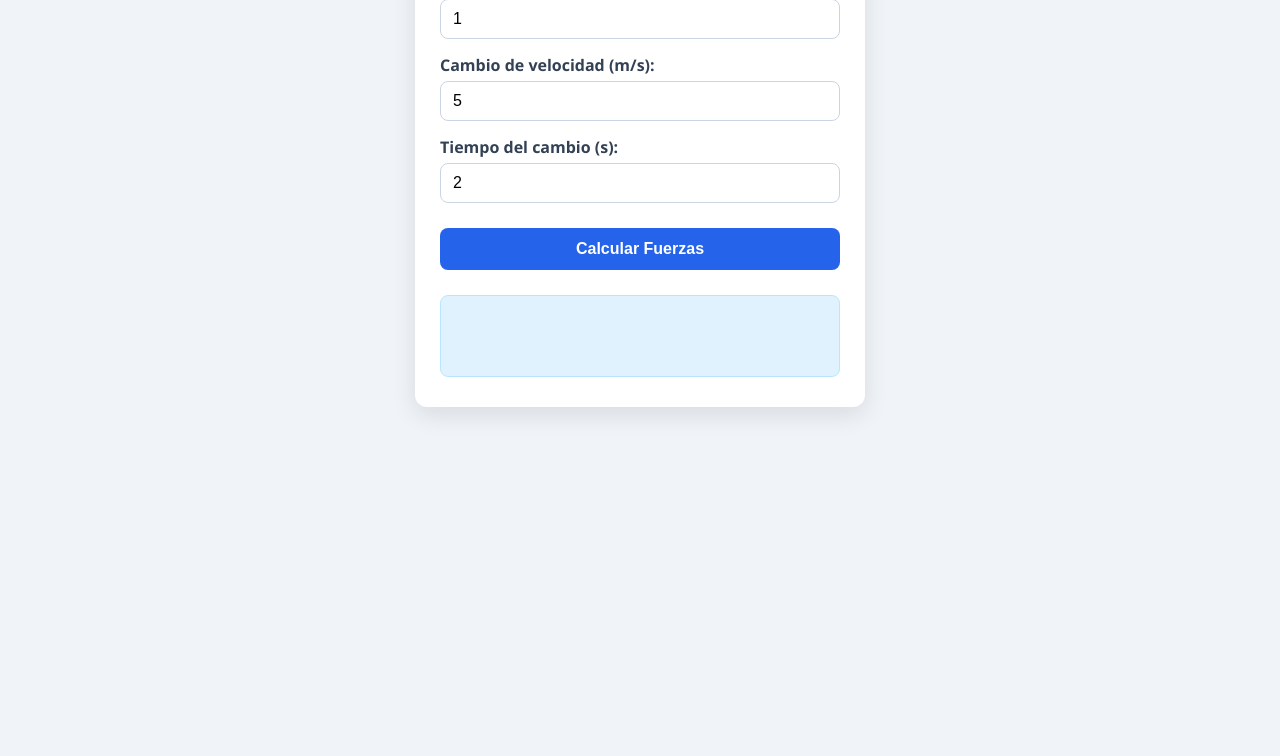
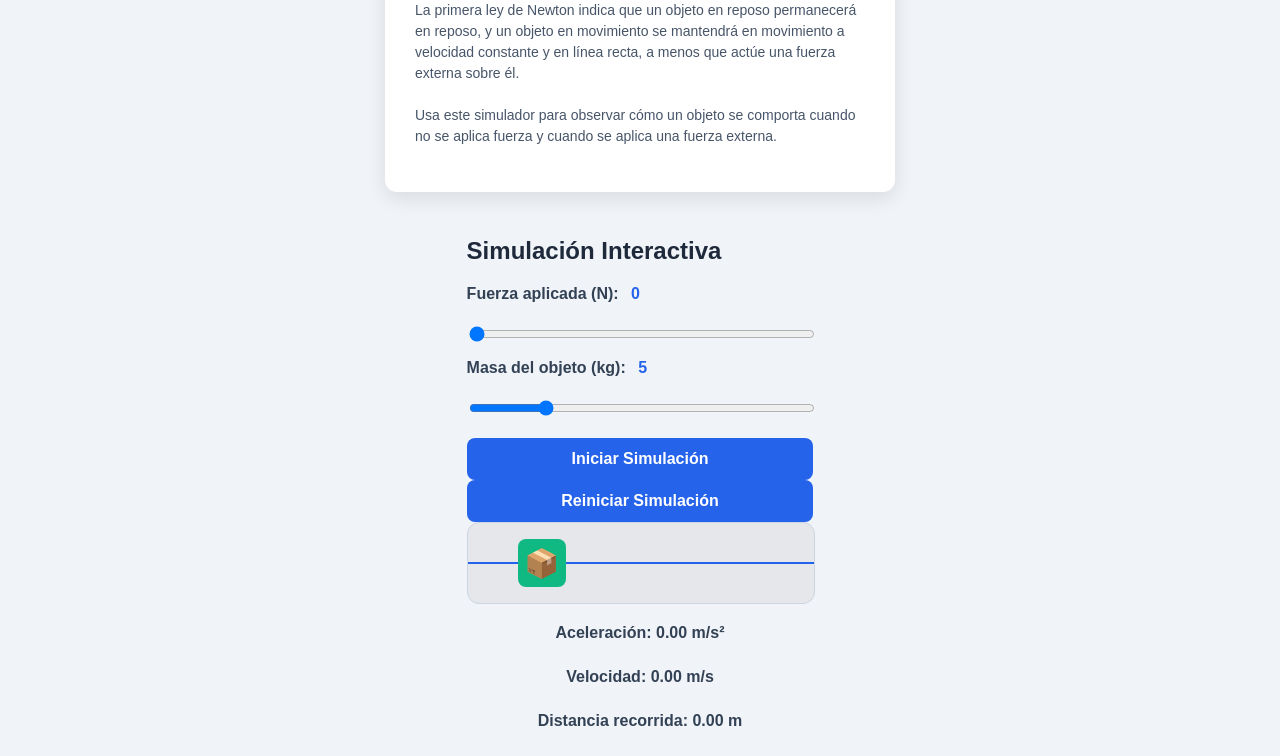
Before and after one commit to rutmy/pagina, a plain HTML site: page simulador-1.html in a window 1280 px wide. Shown: the part 204-960 px from the top of the page. Before the commit the page ends 880 px from the top, so only its background shows below. Drawn offline with Linux system fonts and the light colour scheme.

Commit message:
Update simulador-1.html

```diff
--- a/simulador-1.html
+++ b/simulador-1.html
@@ -2,129 +2,295 @@
 <html lang="es">
 <head>
   <meta charset="UTF-8" />
-  <meta name="viewport" content="width=device-width, initial-scale=1" />
-  <title>Calculadora Tercera Ley de Newton</title>
+  <meta name="viewport" content="width=device-width, initial-scale=1.0"/>
+  <title>Simulador Primera Ley de Newton</title>
   <style>
     body {
-      font-family: 'Segoe UI', Tahoma, Geneva, Verdana, sans-serif;
+      font-family: Arial, sans-serif;
       background: #f0f4f8;
       margin: 0;
-      padding: 40px 20px;
+      padding: 20px;
       display: flex;
-      justify-content: center;
-      align-items: flex-start;
-      min-height: 100vh;
+      flex-direction: column;
+      align-items: center;
       color: #1e293b;
     }
 
-    .container {
-      background: white;
-      padding: 30px 25px;
-      border-radius: 12px;
-      box-shadow: 0 8px 24px rgba(0,0,0,0.1);
-      max-width: 400px;
-      width: 100%;
+    /* Botón regresar */
+    .back-button {
+      align-self: flex-start;
+      margin-bottom: 15px;
+      background-color: #94a3b8;
+      color: white;
+      border: none;
+      border-radius: 8px;
+      padding: 8px 16px;
+      font-weight: 700;
+      cursor: pointer;
+      transition: background-color 0.3s ease;
+    }
+    .back-button:hover {
+      background-color: #64748b;
     }
 
     h1 {
-      margin-top: 0;
-      font-weight: 700;
-      text-align: center;
-      color: #0f172a;
+      margin-bottom: 15px;
+    }
+
+    .panel {
+      background: white;
+      border-radius: 12px;
+      box-shadow: 0 6px 20px rgba(0,0,0,0.1);
+      max-width: 450px;
+      width: 100%;
+      padding: 25px 30px;
+      margin-bottom: 25px;
+    }
+
+    .description {
+      font-size: 14px;
+      line-height: 1.5;
+      color: #475569;
+      margin-bottom: 20px;
+    }
+
+    .controls {
+      display: flex;
+      flex-direction: column;
+      gap: 15px;
       margin-bottom: 20px;
     }
 
     label {
+      font-weight: 600;
+      margin-bottom: 6px;
+      color: #334155;
       display: block;
-      margin-top: 15px;
-      font-weight: 600;
-      color: #334155;
     }
 
-    input[type=number] {
+    input[type="range"] {
       width: 100%;
-      padding: 10px 12px;
-      margin-top: 5px;
-      font-size: 16px;
-      border: 1px solid #cbd5e1;
-      border-radius: 8px;
-      box-sizing: border-box;
-      transition: border-color 0.3s ease;
+      cursor: pointer;
     }
 
-    input[type=number]:focus {
-      outline: none;
-      border-color: #2563eb;
-      box-shadow: 0 0 0 2px rgba(37, 99, 235, 0.3);
+    .value-display {
+      font-weight: 700;
+      color: #2563eb;
+      margin-left: 8px;
     }
 
     button {
-      margin-top: 25px;
-      width: 100%;
-      padding: 12px;
       background-color: #2563eb;
+      color: white;
       border: none;
       border-radius: 8px;
-      color: white;
+      padding: 12px;
       font-size: 16px;
       font-weight: 700;
       cursor: pointer;
       transition: background-color 0.3s ease;
+      width: 100%;
     }
 
-    button:hover {
+    button:hover:not(:disabled) {
       background-color: #1e40af;
     }
 
-    .result {
-      margin-top: 25px;
-      background-color: #e0f2fe;
-      padding: 15px;
+    button:disabled {
+      background-color: #94a3b8;
+      cursor: not-allowed;
+    }
+
+    .simulator-track {
+      position: relative;
+      width: 100%;
+      max-width: 850px;
+      height: 80px;
+      background: #e5e7eb;
+      border-radius: 12px;
+      overflow: hidden;
+      border: 1px solid #cbd5e1;
+    }
+
+    .track-line {
+      position: absolute;
+      top: 50%;
+      left: 0;
+      width: 100%;
+      height: 2px;
+      background-color: #2563eb;
+      transform: translateY(-50%);
+    }
+
+    .block {
+      position: absolute;
+      top: 50%;
+      left: 50px;
+      transform: translateY(-50%);
+      width: 48px;
+      height: 48px;
+      background-color: #10b981;
+      color: white;
+      font-size: 28px;
+      display: flex;
+      justify-content: center;
+      align-items: center;
       border-radius: 8px;
-      border: 1px solid #bae6fd;
-      color: #0369a1;
+      user-select: none;
+      transition: background-color 0.3s ease;
+    }
+
+    .info {
+      margin-top: 20px;
       font-weight: 700;
       text-align: center;
-      min-height: 50px;
+      color: #334155;
+      min-height: 24px;
     }
   </style>
 </head>
 <body>
 
-  <div class="container">
-    <h1>Calculadora Tercera Ley de Newton</h1>
+  <button class="back-button" onclick="window.history.back()">← Regresar</button>
 
-    <label for="mass">Masa del objeto (kg):</label>
-    <input type="number" id="mass" min="0.1" step="0.1" value="1" />
+  <div class="panel">
+    <h1>Simulador Primera Ley de Newton</h1>
+    <p class="description">
+      La primera ley de Newton indica que un objeto en reposo permanecerá en reposo, y un objeto en movimiento se mantendrá en movimiento a velocidad constante y en línea recta, a menos que actúe una fuerza externa sobre él.
+      <br><br>
+      Usa este simulador para observar cómo un objeto se comporta cuando no se aplica fuerza y cuando se aplica una fuerza externa.
+    </p>
+  </div>
 
-    <label for="deltaV">Cambio de velocidad (m/s):</label>
-    <input type="number" id="deltaV" min="0.1" step="0.1" value="5" />
+  <div class="simulator">
+    <h2>Simulación Interactiva</h2>
 
-    <label for="deltaT">Tiempo del cambio (s):</label>
-    <input type="number" id="deltaT" min="0.01" step="0.01" value="2" />
+    <div class="controls">
+      <label for="forceRange">Fuerza aplicada (N): <span id="forceValue" class="value-display">0</span></label>
+      <input type="range" id="forceRange" min="0" max="50" value="0" step="1" />
 
-    <button onclick="calcularFuerzas()">Calcular Fuerzas</button>
+      <label for="massRange">Masa del objeto (kg): <span id="massValue" class="value-display">5</span></label>
+      <input type="range" id="massRange" min="1" max="20" value="5" step="1" />
+    </div>
 
-    <div class="result" id="resultado"></div>
+    <button id="startBtn">Iniciar Simulación</button>
+    <button id="resetBtn">Reiniciar Simulación</button>
+
+    <div class="simulator-track" aria-label="Pista de simulación">
+      <div class="track-line"></div>
+      <div class="block" id="block" aria-label="Objeto moviéndose">📦</div>
+    </div>
+
+    <div class="info" id="accelerationInfo">Aceleración: 0.00 m/s²</div>
+    <div class="info" id="velocityInfo">Velocidad: 0.00 m/s</div>
+    <div class="info" id="distanceInfo">Distancia recorrida: 0.00 m</div>
   </div>
 
   <script>
-    function calcularFuerzas() {
-      const masa = parseFloat(document.getElementById('mass').value);
-      const deltaV = parseFloat(document.getElementById('deltaV').value);
-      const deltaT = parseFloat(document.getElementById('deltaT').value);
-      const resultado = document.getElementById('resultado');
+    const forceRange = document.getElementById('forceRange');
+    const massRange = document.getElementById('massRange');
+    const forceValue = document.getElementById('forceValue');
+    const massValue = document.getElementById('massValue');
 
-      if (masa > 0 && deltaV > 0 && deltaT > 0) {
-        const aceleracion = deltaV / deltaT;
-        const fuerza = masa * aceleracion;
-        resultado.innerHTML =
-          `Fuerza de acción: <span style="color:#1e40af;">${fuerza.toFixed(2)} N</span><br>` +
-          `Fuerza de reacción: <span style="color:#dc2626;">${(-fuerza).toFixed(2)} N</span>`;
-      } else {
-        resultado.textContent = "Por favor, ingresa valores válidos mayores que cero.";
+    const startBtn = document.getElementById('startBtn');
+    const resetBtn = document.getElementById('resetBtn');
+    const block = document.getElementById('block');
+    const track = document.querySelector('.simulator-track');
+
+    const accelerationInfo = document.getElementById('accelerationInfo');
+    const velocityInfo = document.getElementById('velocityInfo');
+    const distanceInfo = document.getElementById('distanceInfo');
+
+    let animationId = null;
+    let velocity = 0;
+    let distance = 0;
+    let acceleration = 0;
+    const deltaTime = 0.02; // seconds per frame approx ~50fps
+
+    // Maximum position the block can move to (limit)
+    function getMaxPosition() {
+      const trackRect = track.getBoundingClientRect();
+      return trackRect.width - 50 - block.offsetWidth; // 50px left margin
+    }
+
+    // Update displayed slider values
+    forceRange.addEventListener('input', () => {
+      forceValue.textContent = forceRange.value;
+    });
+    massRange.addEventListener('input', () => {
+      massValue.textContent = massRange.value;
+    });
+
+    startBtn.addEventListener('click', () => {
+      // Reset simulation values
+      velocity = 0;
+      distance = 0;
+      block.style.left = '50px';
+      accelerationInfo.textContent = 'Aceleración: 0.00 m/s²';
+      velocityInfo.textContent = 'Velocidad: 0.00 m/s';
+      distanceInfo.textContent = 'Distancia recorrida: 0.00 m';
+
+      const force = parseFloat(forceRange.value);
+      const mass = parseFloat(massRange.value);
+
+      // Calculate acceleration (f = m * a => a = f/m)
+      acceleration = force / mass;
+
+      accelerationInfo.textContent = `Aceleración: ${acceleration.toFixed(2)} m/s²`;
+
+      if (force === 0) {
+        // If no force, object stays still (represents reposo sin fuerza)
+        alert("No se aplica fuerza, el objeto permanecerá en reposo (Primera Ley de Newton).");
+        return;
       }
+
+      startBtn.disabled = true;
+      animate();
+    });
+
+    function animate() {
+      velocity += acceleration * deltaTime;
+      distance += velocity * deltaTime;
+
+      // Move block horizontally (scale distance by 15 for display)
+      let posX = 50 + distance * 15;
+      const maxPos = getMaxPosition();
+      if (posX >= maxPos) {
+        posX = maxPos; // Stop at the maximum position
+        block.style.left = posX + 'px';
+        velocityInfo.textContent = `Velocidad: ${velocity.toFixed(2)} m/s (límite alcanzado)`;
+        distanceInfo.textContent = `Distancia recorrida: ${distance.toFixed(2)} m`;
+        startBtn.disabled = false;
+        cancelAnimationFrame(animationId);
+        return;
+      }
+
+      block.style.left = posX + 'px';
+
+      velocityInfo.textContent = `Velocidad: ${velocity.toFixed(2)} m/s`;
+      distanceInfo.textContent = `Distancia recorrida: ${distance.toFixed(2)} m`;
+
+      animationId = requestAnimationFrame(animate);
     }
+
+    resetBtn.addEventListener('click', () => {
+      // Reset simulation values
+      cancelAnimationFrame(animationId);
+      velocity = 0;
+      distance = 0;
+      block.style.left = '50px';
+      accelerationInfo.textContent = 'Aceleración: 0.00 m/s²';
+      velocityInfo.textContent = 'Velocidad: 0.00 m/s';
+      distanceInfo.textContent = 'Distancia recorrida: 0.00 m';
+      startBtn.disabled = false;
+    });
+
+    // Reset simulation on page load
+    window.addEventListener('load', () => {
+      forceValue.textContent = forceRange.value;
+      massValue.textContent = massRange.value;
+      block.style.left = '50px';
+    });
   </script>
 
 </body>
```
